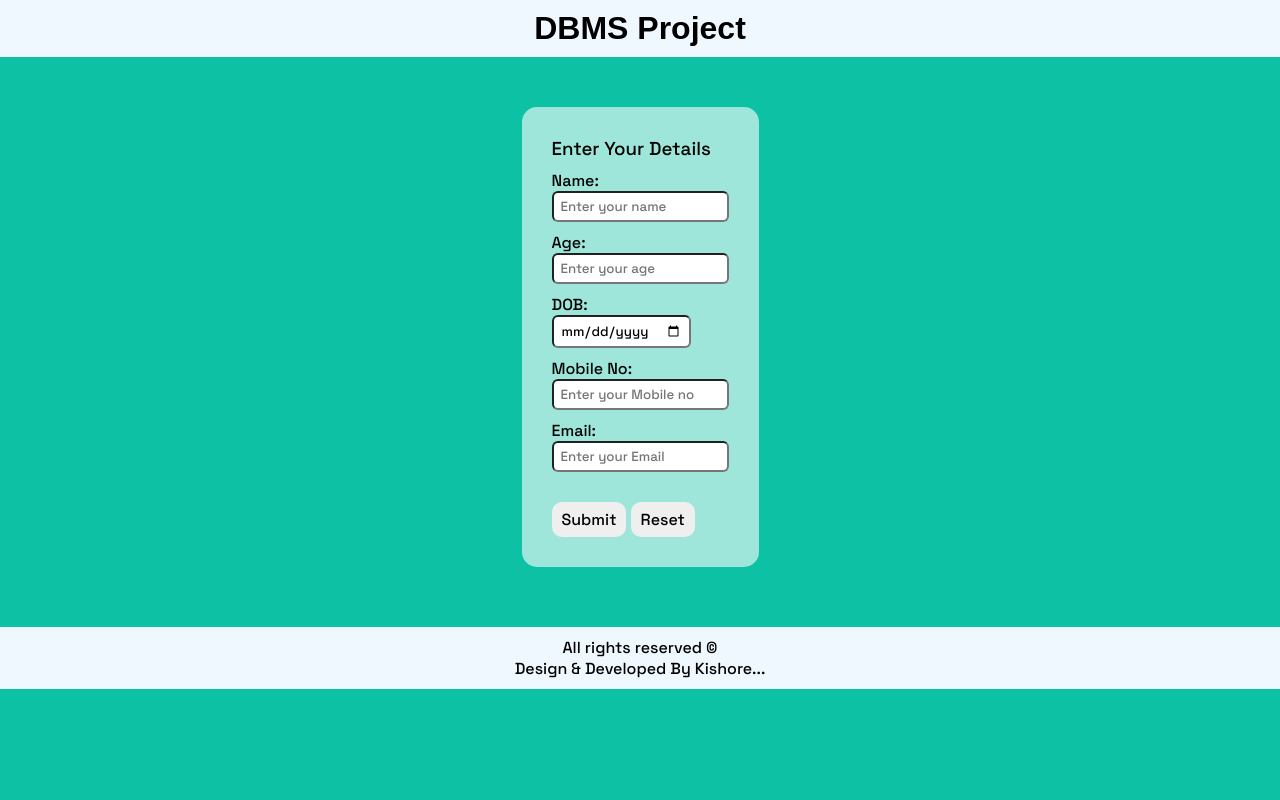
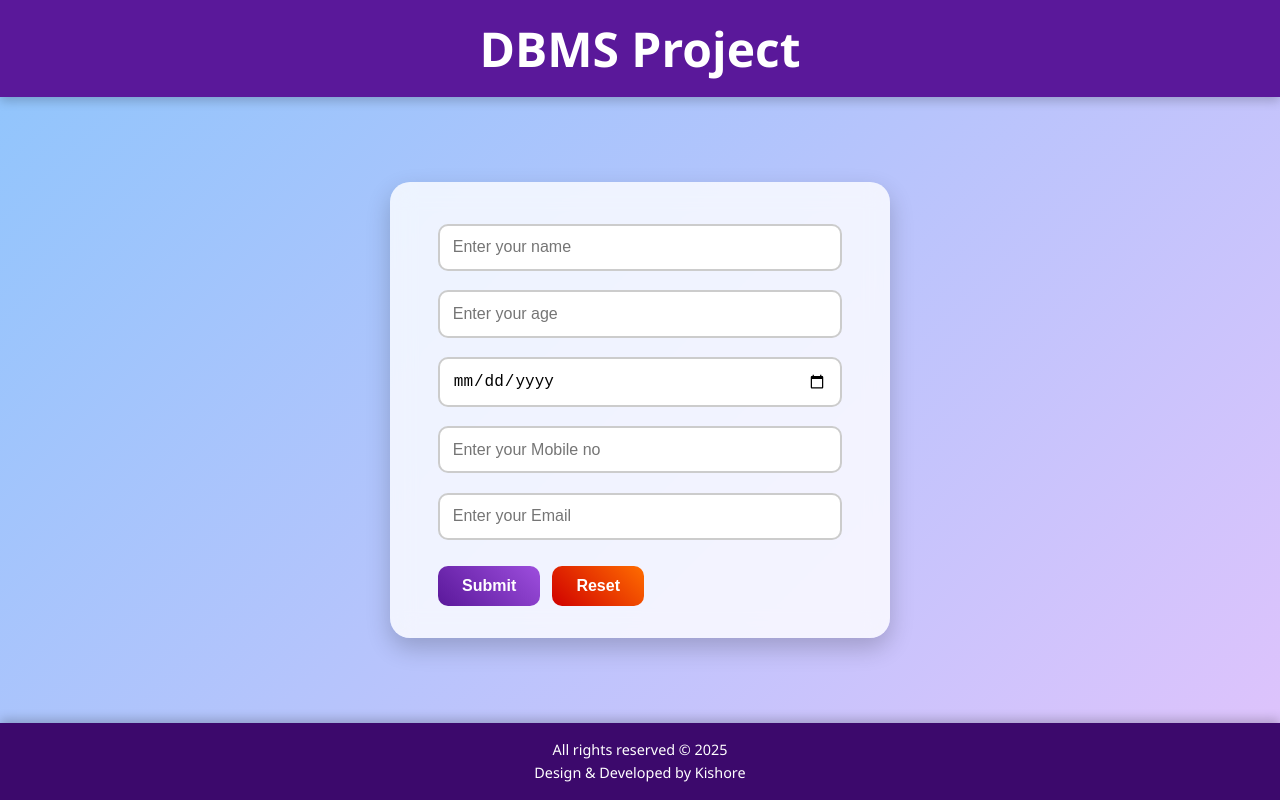
Before and after one commit to Kishore-R45/DBMS_Project, a website: page index.html in a window 1280 px wide. Drawn offline with Linux system fonts and the light colour scheme; a web font is replaced by a local one.

Commit message:
Final Commit

```diff
--- a/index.html
+++ b/index.html
@@ -3,41 +3,36 @@
 <head>
     <meta charset="UTF-8">
     <meta name="viewport" content="width=device-width, initial-scale=1.0">
+    <title>Database Connection Example</title>
     <link rel="stylesheet" href="style.css">
-    <title>DBMS Project</title>
 </head>
 <body>
-    <center><h1 id="title">DBMS Project</h1></center>
-    <div id="container">
-        <h3>Enter Your Details</h3>
-        <div class="parts">
-            <label>Name: </label><br>
-            <input type="text" id="name" placeholder="Enter your name" required>
-        </div>
-        <div class="parts">
-            <label>Age: </label><br>
-            <input type="number" id="age" placeholder="Enter your age" required>
-        </div>
-        <div class="parts">
-            <label>DOB: </label><br>
-            <input type="date" id="DOB" placeholder="Enter your DOB" required>
-        </div>
-        <div class="parts">
-            <label>Mobile No: </label><br>
-            <input type="text" id="Mobile_No" placeholder="Enter your Mobile no" required>
-        </div>
-        <div class="parts">
-            <label>Email: </label><br>
-            <input type="email" id="Email" placeholder="Enter your Email" required>
-        </div>
-        <div>
+
+    <!-- Header -->
+    <header>
+        <h1>DBMS Project</h1>
+    </header>
+
+    <!-- Form Section -->
+    <main>
+        <form id="userForm">
+            <input type="text" id="name" placeholder="Enter your name" required><br>
+            <input type="number" id="age" placeholder="Enter your age" required><br>
+            <input type="date" id="DOB" placeholder="Enter your DOB" required><br>
+            <input type="text" id="Mobile_No" placeholder="Enter your Mobile no" required><br>
+            <input type="email" id="Email" placeholder="Enter your Email" required><br>
+            <p></p>
             <button type="submit">Submit</button>
             <button type="reset">Reset</button>
-        </div>
-    </div>
-<div class="foot">
-    <center>All rights reserved &copy;<br>Design & Developed By Kishore...</center>
-</div>
+        </form>
+    </main>
+
+    <!-- Footer -->
+    <footer>
+        <p>All rights reserved &copy; 2025</p>
+        <p>Design & Developed by Kishore</p>
+    </footer>
+
     <script>
         document.getElementById('userForm').addEventListener('submit', function(e) {
             e.preventDefault();
--- a/style.css
+++ b/style.css
@@ -1,66 +1,104 @@
-@import url('https://fonts.googleapis.com/css2?family=Afacad+Flux:wght@100..1000&family=Roboto+Condensed:ital,wght@0,100..900;1,100..900&family=Space+Grotesk:wght@300..700&family=Titillium+Web:ital,wght@0,200;0,300;0,400;0,600;0,700;0,900;1,200;1,300;1,400;1,600;1,700&display=swap');
-*{
+/* Reset default styles */
+* {
+    box-sizing: border-box;
     margin: 0;
     padding: 0;
-    font-family: "Space Grotesk", serif;
-    font-weight: 500;
 }
-body{
-    background-color: #0DC2A4;
-}
-#container{
+
+body {
+    font-family: 'Segoe UI', Tahoma, Geneva, Verdana, sans-serif;
+    background: linear-gradient(135deg, #8EC5FC 0%, #E0C3FC 100%);
+    min-height: 100vh;
     display: flex;
     flex-direction: column;
-    justify-content: center;
-    align-items:flex-start;
-    border-radius: 15px;
-    border: 0px solid;
-    background-color: rgb(255, 255, 255,0.6);
-    gap: 10px;
-    width: fit-content;
-    padding: 30px;
-    margin:50px auto 0px auto;
+    justify-content: space-between;
 }
 
-#container input{
-    border: 10px solid none;
-    border-radius: 6px;
-    padding: 5px 7px;
+/* Header styles */
+header {
+    background: #5A189A;
+    padding: 1rem;
+    text-align: center;
+    color: white;
+    font-size: 1.5rem;
+    box-shadow: 0 4px 10px rgba(0, 0, 0, 0.2);
 }
-#container button{
-    padding: 7px 10px;
-    margin-top: 20px;
+
+/* Main section */
+main {
+    display: flex;
+    justify-content: center;
+    align-items: center;
+    padding: 2rem;
+    flex: 1;
+}
+
+/* Stylish form container */
+form {
+    background: #ffffffcc;
+    backdrop-filter: blur(12px);
+    border-radius: 20px;
+    box-shadow: 0 10px 25px rgba(0, 0, 0, 0.2);
+    padding: 2rem 3rem;
+    width: 100%;
+    max-width: 500px;
+}
+
+/* Inputs */
+input {
+    width: 100%;
+    padding: 0.8rem;
+    margin: 0.6rem 0;
+    border: 2px solid #ccc;
     border-radius: 10px;
-    border: 0px;
-    font-size: medium;
-    align-items: center;
-    justify-content: center;
-    flex-direction: row;
+    font-size: 1rem;
+    transition: 0.3s ease;
 }
-#title{
-    color: rgb(0, 0, 0);
-    font-family: sans-serif;
+
+input:focus {
+    border-color: #7209b7;
+    outline: none;
+    box-shadow: 0 0 8px #b5179e;
+}
+
+/* Buttons */
+button {
+    padding: 0.7rem 1.5rem;
+    margin: 1rem 0.5rem 0 0;
+    border: none;
+    border-radius: 10px;
+    font-size: 1rem;
     font-weight: bold;
-    background-color: aliceblue;
-    padding: 10px;
+    cursor: pointer;
+    transition: transform 0.2s ease, box-shadow 0.3s ease;
 }
-.foot{
-    background-color: aliceblue;
-    margin-bottom: 0px;
-    flex: auto;
-    padding: 10px;
-    align-items: end;
-    margin-top: 60px;
+
+button[type="submit"] {
+    background: linear-gradient(45deg, #5A189A, #9D4EDD);
+    color: white;
 }
-#container button:hover{
-    background-color: #0DC2A4;
-    cursor: pointer;
+
+button[type="reset"] {
+    background: linear-gradient(45deg, #d00000, #ff6d00);
+    color: white;
 }
-#container select{
-    padding: 5px 10px;
-    border-radius: 10px;
-    border: 0px;
+
+button:hover {
+    transform: scale(1.05);
+    box-shadow: 0 8px 20px rgba(0, 0, 0, 0.2);
 }
-#container select:focus{
-    background-color: #0DC2A4;
+
+button:active {
+    transform: scale(0.95);
 }
+
+/* Footer styles */
+footer {
+    background-color: #3c096c;
+    color: #fff;
+    text-align: center;
+    padding: 1rem;
+    font-size: 0.9rem;
+    box-shadow: 0 -4px 10px rgba(0, 0, 0, 0.2);
+    line-height: 1.4rem;
+}
```
